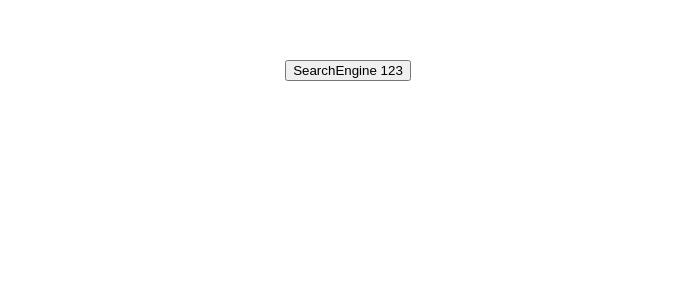
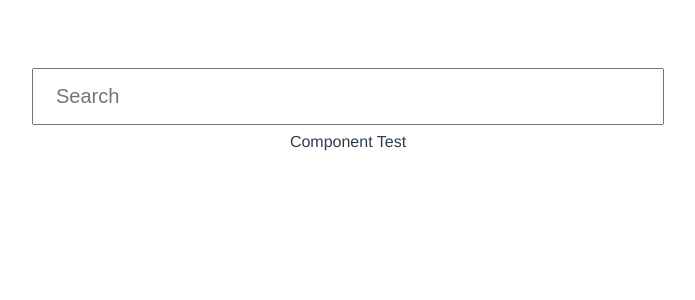
Before and after one commit to lucasribolli/searchengine, a Vue app in the folder vuesearch/: page / in a window 1280 px wide. Shown: the top 300 px of the page, without its empty margins (292-987 px from the left). Built offline with nearby package versions, Linux system fonts and the light colour scheme.

Commit message:
add search style

```diff
--- a/vuesearch/package.json
+++ b/vuesearch/package.json
@@ -9,6 +9,7 @@
   },
   "dependencies": {
     "axios": "^0.21.1",
+    "bootstrap-vue": "^2.21.2",
     "core-js": "^3.6.5",
     "vue": "^2.6.11",
     "vue-router": "^3.4.9"
--- a/vuesearch/src/components/Result.vue
+++ b/vuesearch/src/components/Result.vue
@@ -1,5 +1,5 @@
 <template>
   <div>
-    <text>Results</text>
+    Component Test
   </div>
 </template>
--- a/vuesearch/src/components/SearchEngine.vue
+++ b/vuesearch/src/components/SearchEngine.vue
@@ -1,16 +1,44 @@
 <template>
   <div>
-    <button>SearchEngine {{ teste }}</button>
+    <b-container fluid>
+      <b-row class="my-1">
+        <b-col sm="10">
+          <b-form-input
+            id="searchtext"
+            type="search"
+            v-model="text"
+            placeholder="Search">
+          </b-form-input>
+        </b-col>
+      </b-row>
+    </b-container>
+    <Result></Result>
   </div>
 </template>
 
 <script>
+import Result from "@/components/Result.vue";
+
 
 export default {
+  components: {
+    Result
+  },
   data() {
-      return {
-        teste: '123'
-      }
+    return {
+      text: ''
+    }
   }
 }
 </script>
+
+<style scoped>
+  input[type=search] {
+    width: 50%;
+    padding: 15px 22px;
+    margin: 8px 0;
+    box-sizing: border-box;
+    font-size: 20px;
+    font-family: fantasy;
+  }
+</style>
--- a/vuesearch/src/main.js
+++ b/vuesearch/src/main.js
@@ -3,7 +3,10 @@ import App from './App.vue'
 import Router from'vue-router'
 import SearchEngine from './components/SearchEngine.vue'
 import Result from './components/Result.vue'
+import { BootstrapVue, IconsPlugin } from 'bootstrap-vue'
 
+Vue.use(BootstrapVue)
+Vue.use(IconsPlugin)
 Vue.use(Router)
 
 const router = new Router({
```
Also changed, not shown: 1 other file (tests, documents, lock files or other folders).
